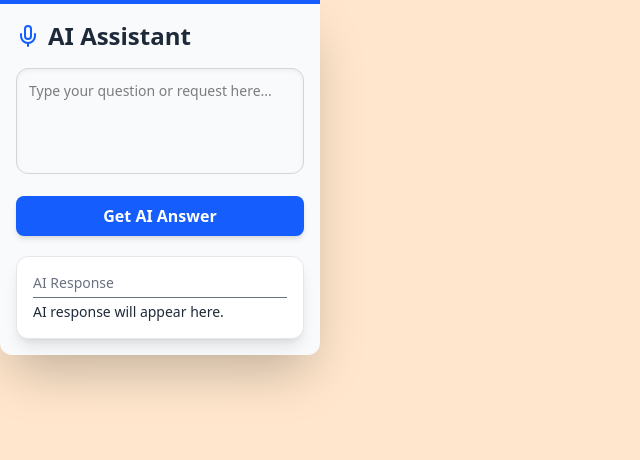
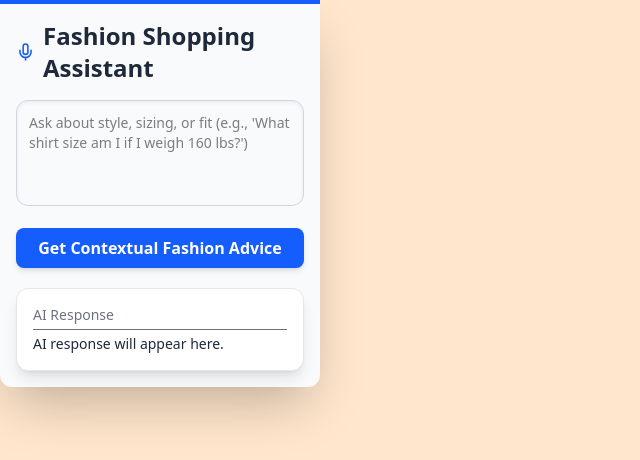
Before and after one commit to arielstern09/FashionIcon-Assistant-, a React (Vite) app in the folder Frontend-FashionIcon/: page / in a window 1280 px wide. Shown: the top 460 px of the page, without its empty margins (0-640 px from the left). Built offline with nearby package versions, Linux system fonts and the light colour scheme.

Commit message:
modified popup.jsx and app.jsx

```diff
--- a/Frontend-FashionIcon/src/App.jsx
+++ b/Frontend-FashionIcon/src/App.jsx
@@ -1,56 +1,66 @@
 import React from 'react';
 import Popup from './components/Popup.jsx';
 
-// Define the API URL for clarity
-const MEMORY_API_URL = 'http://184.72.12.106:8080/v1/memories';
+// --- Configuration ---
+// Set to 'true' to bypass the CORS-blocked remote API and use local mock data.
+// Set to 'false' to attempt connection to the real API (requires a CORS-compliant server).
+const IS_DEV_MODE = true;
+
+// Define the common API root URL (Only used if IS_DEV_MODE is false)
+const API_ROOT = 'http://184.72.12.106:8080/v1';
+
+// Utility function to generate a standard session structure
+const createSessionPayload = () => ({
+  group_id: "fashion-shopping-group",
+  agent_id: ["chrome-extension-ai"],
+  // In a real app, this should be the authenticated user's ID
+  user_id: ["current-shopper-id"],
+  session_id: crypto.randomUUID(),
+});
+// ---------------------
+
 
 /**
- * The main application wrapper component. It can now house global logic,
- * such as API functions, and pass them down to child components.
+ * The main application wrapper component. It houses global logic and API calls.
  */
 function App() {
 
   /**
-   * Posts a sample memory object containing user input to the external API endpoint.
-   * This function uses the JSON structure you provided.
+   * Posts a sample memory object containing user input to the memories endpoint.
    * @param {string} content The main content/episode (e.g., the user's AI prompt) to record.
    * @returns {object} An object indicating success status and result data or error message.
    */
   const postMemory = async (content) => {
-    // Construct the data structure provided by the user
+    // --- MOCK API RESPONSE (DEV MODE) ---
+    if (IS_DEV_MODE) {
+      console.log(`[MOCK API] Simulating successful post memory for: "${content}"`);
+      // Simulate network delay
+      await new Promise(resolve => setTimeout(resolve, 50));
+      return { success: true, data: { status: "MOCK_OK", content_logged: content } };
+    }
+    // -------------------------------------
+
     const payload = {
-      session: {
-        group_id: "default-extension-group",
-        agent_id: ["chrome-extension-ai"],
-        user_id: ["current-user-id"], // This should be replaced with actual user identification logic
-        session_id: crypto.randomUUID(), // Unique ID for this session/request
-      },
+      session: createSessionPayload(),
       producer: "chrome-extension-popup",
-      produced_for: "AI_System",
-      episode_content: content, // The actual content being logged
-      episode_type: "user_query",
-      metadata: {
-        // Additional metadata fields can go here
-      },
+      produced_for: "AI_Fashion_System",
+      episode_content: content,
+      episode_type: "user_query_fashion",
+      metadata: {},
     };
 
-    console.log('Attempting to post memory:', payload);
-
     try {
-      const response = await fetch(MEMORY_API_URL, {
+      const response = await fetch(`${API_ROOT}/memories`, {
         method: 'POST',
-        headers: {
-          'Content-Type': 'application/json',
-        },
+        headers: { 'Content-Type': 'application/json' },
         body: JSON.stringify(payload),
       });
 
       if (!response.ok) {
-        throw new Error(`HTTP error! Status: ${response.status}`);
+        throw new Error(`Memory POST failed: ${response.status}`);
       }
 
       const result = await response.json();
-      console.log('Memory posted successfully:', result);
       return { success: true, data: result };
 
     } catch (error) {
@@ -59,11 +69,61 @@ function App() {
     }
   };
 
-  // Pass the postMemory function down to the Popup component as a prop
+  /**
+   * Queries the memory system for previous interactions related to the user's current query.
+   * @param {string} query The search string (user's input).
+   * @returns {Array<object>} An array of memory objects found.
+   */
+  const searchMemory = async (query) => {
+    // --- MOCK API RESPONSE (DEV MODE) ---
+    if (IS_DEV_MODE) {
+      console.log(`[MOCK API] Simulating successful search for: "${query}"`);
+      // Return mock memory objects to test the context logic in Popup.jsx
+      // Simulate network delay
+      await new Promise(resolve => setTimeout(resolve, 100));
+      return [{
+        episode_content: "I am looking for a size M sweater, preferably wool, light gray color. I usually wear a 40 Regular jacket.",
+        timestamp: Date.now()
+      }, {
+        episode_content: "I asked about the difference between slim-fit and relaxed-fit jeans for a 32-inch waist.",
+        timestamp: Date.now() - 3600000
+      }];
+    }
+    // -------------------------------------
+
+    const payload = {
+      session: createSessionPayload(),
+      query: query,
+      filter: {}, // You can add filters later
+      limit: 5
+    };
+
+    try {
+      const response = await fetch(`${API_ROOT}/search`, {
+        method: 'POST',
+        headers: { 'Content-Type': 'application/json' },
+        body: JSON.stringify(payload),
+      });
+
+      if (!response.ok) {
+        throw new Error(`Search POST failed: ${response.status}`);
+      }
+
+      const result = await response.json();
+      // Assuming the API returns a list of relevant memory documents
+      return result.memories || [];
+
+    } catch (error) {
+      console.error('Failed to search memory:', error);
+      return []; // Return an empty array on failure
+    }
+  };
+
+
+  // Pass both postMemory and the new searchMemory function down to the Popup component
   return (
     <div className="App">
-      {/* The main UI for the extension is rendered here */}
-      <Popup postMemory={postMemory} />
+      <Popup postMemory={postMemory} searchMemory={searchMemory} />
     </div>
   );
 }
--- a/Frontend-FashionIcon/src/components/Popup.jsx
+++ b/Frontend-FashionIcon/src/components/Popup.jsx
@@ -1,47 +1,147 @@
-import React, { useState, useEffect } from 'react';
+import React, { useState } from 'react';
 
 /**
  * The main component for the Chrome extension popup UI.
- * It handles user input, communicates with the background service worker,
- * and displays the AI response.
+ * It handles user input and orchestrates memory logging and retrieval.
+ * @param {object} props
+ * @param {function} props.postMemory - Function to log the current interaction.
+ * @param {function} props.searchMemory - Function to retrieve relevant past interactions.
  */
-const Popup = () => {
+const Popup = ({ postMemory, searchMemory }) => {
   const [prompt, setPrompt] = useState('');
   const [result, setResult] = useState('AI response will appear here.');
   const [isLoading, setIsLoading] = useState(false);
+  const [isMemoryPosting, setIsMemoryPosting] = useState(false);
+  const [isSearching, setIsSearching] = useState(false);
 
   /**
-   * Sends the user's prompt to the background service worker for processing
-   * by the AI API.
+   * Composes a specialized prompt for the AI, integrating retrieved context.
+   * This logic instructs the AI to act as a fashion expert.
+   * @param {string} userQuery - The user's direct question.
+   * @param {Array<object>} memories - List of relevant past memory objects.
+   * @returns {string} The final prompt to send to the AI model.
    */
-  const handleSubmit = () => {
-    if (!prompt.trim() || isLoading) return;
+  const composeSpecializedPrompt = (userQuery, memories) => {
+    let context = '';
 
+    // Check if there are any memories to include in the prompt
+    if (memories && memories.length > 0) {
+      const memoryText = memories
+        // We assume the episode_content field holds the text we need for context
+        .map(m => `- ${m.episode_content}`)
+        .join('\n');
+
+      context = `
+        --- RELEVANT SHOPPING HISTORY/CONTEXT ---
+        The user's previous related interactions and preferences:
+        ${memoryText}
+        --- END CONTEXT ---
+      `;
+    }
+
+    const systemInstruction = `
+      You are a world-class, helpful Fashion Shopping Assistant. Your responses must be concise, accurate,
+      and highly focused on **style, fit, and sizing** advice for the user's shopping needs.
+      Always consider the user's previous context (if provided in the CONTEXT block).
+
+      Examples of expertise: size recommendations based on weight/height, outfit pairings, and trend analysis.
+
+      Address the user's query directly using the context provided below.
+    `;
+
+    // The final prompt package sent to the Service Worker
+    return `${systemInstruction}\n${context}\nUSER QUERY: ${userQuery}`;
+  };
+
+  /**
+   * Executes the full AI workflow: Search -> Query -> Log.
+   */
+  const handleSubmit = async () => {
+    const userPrompt = prompt.trim();
+    if (!userPrompt || isLoading || isMemoryPosting || isSearching) return;
+
+    // Start all loading states
     setIsLoading(true);
-    setResult('Thinking...');
+    setIsSearching(true);
+    setResult('Searching history and preparing specialized prompt...');
 
-    // Send the message to the Service Worker defined in service-worker.js
-    // The service worker will handle the API call and send back the response.
-    chrome.runtime.sendMessage({ action: "queryAI", data: prompt }, (response) => {
+    let memories = [];
+
+    // 1. --- RETRIEVE MEMORY (Search) ---
+    try {
+      memories = await searchMemory(userPrompt);
+    } catch (e) {
+      console.error("Memory search failed:", e);
+    } finally {
+      setIsSearching(false);
+    }
+
+    // 2. --- COMPOSE FINAL PROMPT ---
+    const finalPrompt = composeSpecializedPrompt(userPrompt, memories);
+    setResult('Context gathered. Sending to AI...');
+
+    // 3. --- LOG THE MEMORY (Post) ---
+    // Log the *original* user input to the database for future retrieval, running independently
+    setIsMemoryPosting(true);
+    postMemory(userPrompt)
+      .then(logResponse => {
+        if (!logResponse.success) {
+          console.warn("Memory logging failed.");
+        }
+      })
+      .finally(() => {
+        setIsMemoryPosting(false);
+      });
+    // ------------------------------------
+
+    // 4. --- QUERY THE AI SERVICE WORKER / FALLBACK ---
+    // Check if the Chrome runtime API is available (it is not in local dev mode)
+    if (typeof chrome !== 'undefined' && chrome.runtime && chrome.runtime.sendMessage) {
+        chrome.runtime.sendMessage({ action: "queryAI", data: finalPrompt }, (response) => {
+            // 5. --- DISPLAY RESULT ---
             setIsLoading(false);
 
             if (response && response.success) {
-        // Display the received text result
                 setResult(response.result);
             } else {
-        // Display an error message if the service worker failed
                 setResult(`Error: ${response?.error || 'Unknown error occurred in service worker.'}`);
             }
         });
+    } else {
+        // Fallback for local development environment where 'chrome' is undefined
+        console.error("Warning: 'chrome.runtime.sendMessage' is undefined. Running in development mode (outside extension).");
+
+        // Simulate a success after a delay so the UI doesn't get stuck
+        setTimeout(() => {
+            setIsLoading(false);
+            setResult("DEV MODE: Chrome API unavailable. Service worker contact simulated. Logging still runs in background.");
+        }, 1500);
+    }
   };
 
   // Dynamic class application for the button based on loading state
   const buttonClasses = `w-full py-2 text-white font-semibold rounded-lg transition duration-300 transform active:scale-98 shadow-md
     ${
-      isLoading
+      isLoading || isMemoryPosting || isSearching
         ? 'bg-blue-400 cursor-not-allowed flex items-center justify-center'
         : 'bg-blue-600 hover:bg-blue-700 hover:shadow-lg'
     }`;
+
+  const buttonText = () => {
+    if (isSearching) {
+      return 'Searching History...';
+    }
+    if (isLoading) {
+      // If we are waiting for the AI response (via service worker or timeout)
+      return typeof chrome !== 'undefined' ? 'Asking AI...' : 'Simulating AI...';
+    }
+    if (isMemoryPosting) {
+      return 'Logging Memory...';
+    }
+    return 'Get Contextual Fashion Advice';
+  };
+
+  const isDisabled = isLoading || isMemoryPosting || isSearching;
 
   return (
     <div className="p-4 w-80 min-h-[300px] bg-gray-50 font-sans border-t-4 border-blue-600 rounded-b-xl shadow-2xl">
@@ -49,33 +149,33 @@ const Popup = () => {
         <svg xmlns="http://www.w3.org/2000/svg" width="24" height="24" viewBox="0 0 24 24" fill="none" stroke="currentColor" strokeWidth="2" strokeLinecap="round" strokeLinejoin="round" className="mr-2 text-blue-600">
           <path d="M12 2a3 3 0 0 0-3 3v7a3 3 0 0 0 6 0V5a3 3 0 0 0-3-3Z"/><path d="M19 10v2a7 7 0 0 1-14 0v-2"/><line x1="12" x2="12" y1="19" y2="22"/>
         </svg>
-        AI Assistant
+        Fashion Shopping Assistant
       </h1>
 
       <textarea
         value={prompt}
         onChange={(e) => setPrompt(e.target.value)}
         onKeyDown={(e) => { if (e.key === 'Enter' && !e.shiftKey) { e.preventDefault(); handleSubmit(); } }}
-        placeholder="Type your question or request here..."
+        placeholder="Ask about style, sizing, or fit (e.g., 'What shirt size am I if I weigh 160 lbs?')"
         className="w-full p-3 border border-gray-300 rounded-xl focus:ring-blue-500 focus:border-blue-500 resize-none mb-4 shadow-inner text-sm"
         rows="4"
-        disabled={isLoading}
+        disabled={isDisabled}
       />
 
       <button
         onClick={handleSubmit}
         className={buttonClasses}
-        disabled={isLoading}
+        disabled={isDisabled}
       >
-        {isLoading ? (
+        {(isDisabled) ? (
           <div className="flex items-center">
             <svg className="animate-spin h-5 w-5 mr-3 text-white" viewBox="0 0 24 24">
               <circle className="opacity-25" cx="12" cy="12" r="10" stroke="currentColor" strokeWidth="4"></circle>
               <path className="opacity-75" fill="currentColor" d="M4 12a8 8 0 018-8V0C5.373 0 0 5.373 0 12h4zm2 5.291A7.962 7.962 0 014 12H0c0 3.042 1.135 5.824 3 7.938l3-2.647z"></path>
             </svg>
-            Processing...
+            {buttonText()}
           </div>
-        ) : 'Get AI Answer'}
+        ) : buttonText()}
       </button>
 
       <div className="mt-5 p-4 bg-white border border-gray-200 rounded-xl shadow-lg text-sm text-gray-800 whitespace-pre-wrap min-h-20 max-h-40 overflow-y-auto">
```
Lines whose indentation alone changed are shown as unchanged.
